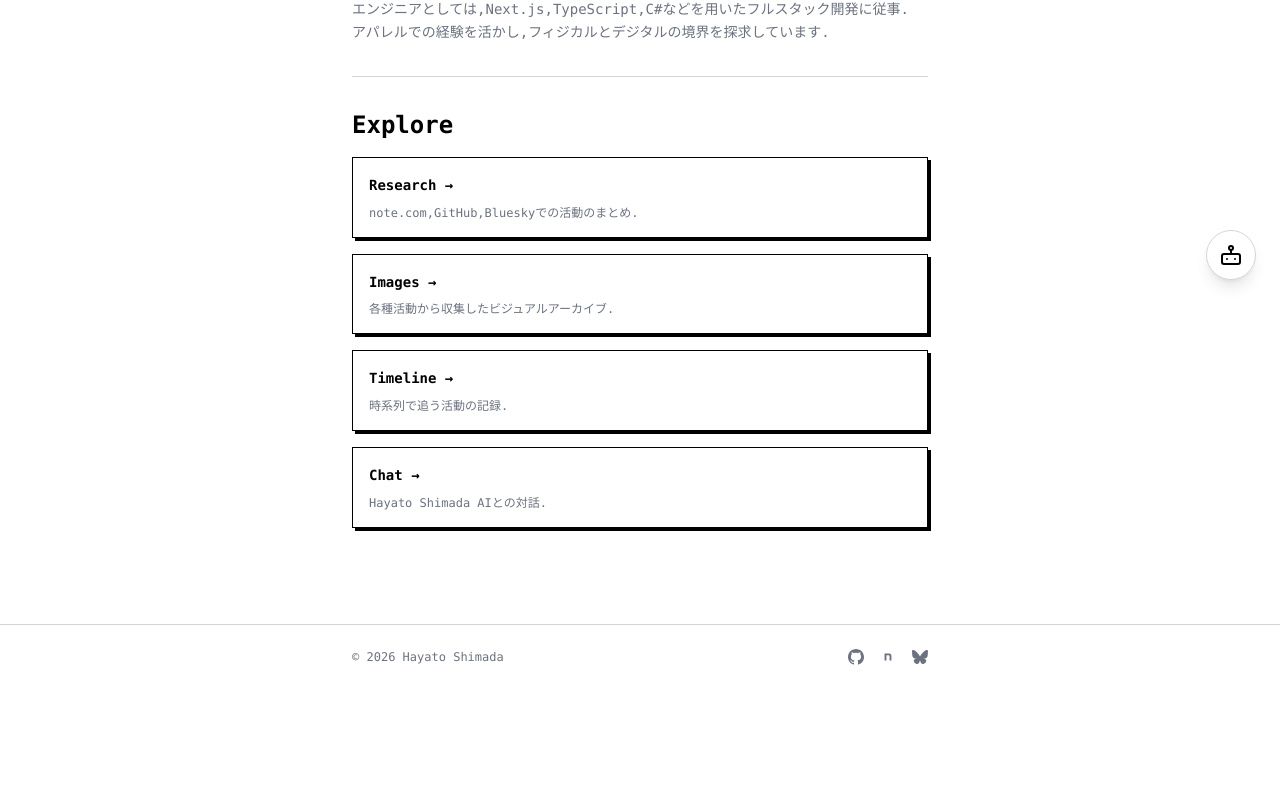
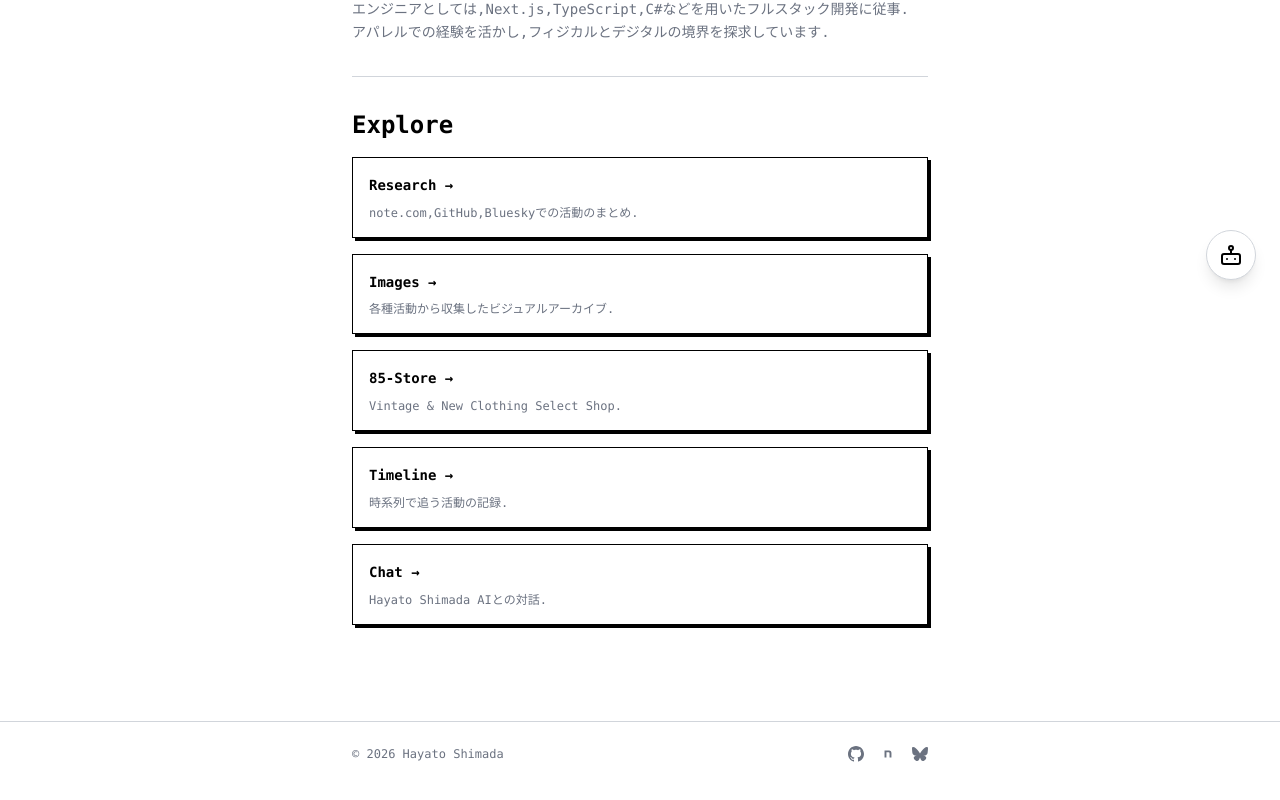
Before and after one commit to HayatoShimada/foxtrotdesign, a Next.js app: page / in a window 1280 px wide. Shown: the part 496-1296 px from the top of the page. Before the commit the page ends 1185 px from the top, so only its background shows below. Built offline with nearby package versions, Linux system fonts and the light colour scheme.

Commit message:
feat: 3 issues complete

```diff
--- a/src/app/page.tsx
+++ b/src/app/page.tsx
@@ -54,6 +54,17 @@ export default function Home() {
               </p>
             </Link>
             <Link
+              href="https://85-store.com"
+              target="_blank"
+              rel="noopener noreferrer"
+              className="block border border-foreground p-4 shadow-brutal-sm hover:shadow-brutal-md transition-shadow"
+            >
+              <h3 className="font-bold mb-2">85-Store →</h3>
+              <p className="text-muted text-xs">
+                Vintage & New Clothing Select Shop.
+              </p>
+            </Link>
+            <Link
               href="/timeline"
               className="block border border-foreground p-4 shadow-brutal-sm hover:shadow-brutal-md transition-shadow"
             >
--- a/src/components/Footer.tsx
+++ b/src/components/Footer.tsx
@@ -1,6 +1,6 @@
 export function Footer() {
   return (
-    <footer className="border-t border-border mt-12">
+    <footer className="border-t border-border mt-12 pb-28">
       <div className="max-w-2xl mx-auto px-4 md:px-12 py-6">
         <div className="flex justify-between items-center text-xs text-muted">
           <p>&copy; {new Date().getFullYear()} Hayato Shimada</p>
--- a/src/components/research/ActivityTimeline.tsx
+++ b/src/components/research/ActivityTimeline.tsx
@@ -110,8 +110,7 @@ export function ActivityTimeline({ repos }: { repos: GitHubRepo[] }) {
             <div className="w-full border border-border p-4 bg-background/50">
                 <div className="w-full relative" style={{ height: `${height}px` }}>
                     <svg
-                        className="absolute inset-0 w-full h-full pointer-events-none"
-                        style={{ overflow: "visible" }}
+                        className="absolute inset-0 w-full h-full pointer-events-none overflow-hidden"
                     >
                         {/* Vertical Grid Lines and Labels */}
                         {gridLines.map((line, i) => (
@@ -128,7 +127,13 @@ export function ActivityTimeline({ repos }: { repos: GitHubRepo[] }) {
                                 <text
                                     x={`${line.pos}%`}
                                     y={paddingTop - 10}
-                                    textAnchor="middle"
+                                    textAnchor={
+                                        line.pos > 95
+                                            ? "end"
+                                            : line.pos < 5
+                                                ? "start"
+                                                : "middle"
+                                    }
                                     className="fill-muted text-[10px] uppercase font-mono"
                                 >
                                     {line.label}
@@ -194,7 +199,7 @@ export function ActivityTimeline({ repos }: { repos: GitHubRepo[] }) {
                                                 style={{ left: `${leftPercent}%` }}
                                             >
                                                 {/* Tooltip */}
-                                                <div className="absolute bottom-full left-1/2 -translate-x-1/2 mb-2 w-max max-w-[200px] p-2 bg-background border border-border text-xs z-20 opacity-0 group-hover:opacity-100 transition-opacity pointer-events-none shadow-brutal-sm">
+                                                <div className="absolute bottom-full left-1/2 -translate-x-1/2 mb-2 w-max max-w-[200px] p-2 bg-background border border-border text-xs z-20 hidden group-hover:block shadow-brutal-sm">
                                                     <div className="font-bold mb-1 font-mono">
                                                         {format(commitDate, "yyyy-MM-dd HH:mm")}
                                                     </div>
--- a/src/components/research/ResearchList.tsx
+++ b/src/components/research/ResearchList.tsx
@@ -14,7 +14,7 @@ export function ResearchList({ items }: { items: SummarizedContent[] }) {
 
   return (
     <div>
-      <div className="flex gap-2 mb-6">
+      <div className="flex flex-wrap gap-2 mb-6">
         {([
           ["all", "All"],
           ["notecom", "note.com"],
@@ -24,11 +24,10 @@ export function ResearchList({ items }: { items: SummarizedContent[] }) {
           <button
             key={value}
             onClick={() => setFilter(value)}
-            className={`text-xs px-2 py-1 border transition-colors ${
-              filter === value
+            className={`text-xs px-2 py-1 border transition-colors ${filter === value
                 ? "border-foreground text-foreground"
                 : "border-border text-muted hover:text-foreground hover:border-foreground"
-            }`}
+              }`}
           >
             {label}
           </button>
```
